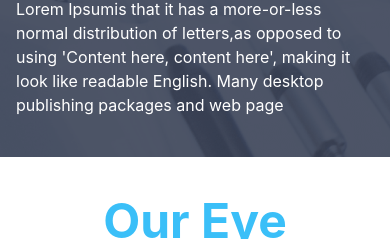
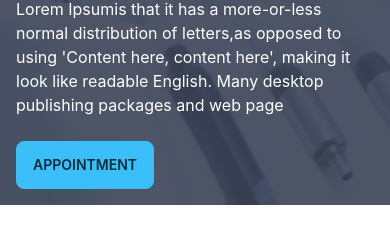
Before and after one commit to Tauhidul-IR/Eye-care-bd, a React (Create React App) app: page / in a window 390 px wide. Shown: the part 3992-4231 px from the top of the page. Built offline with nearby package versions, Linux system fonts and the light colour scheme.

Commit message:
change name

```diff
--- a/src/Components/Shared/Navbar/Navbar.js
+++ b/src/Components/Shared/Navbar/Navbar.js
@@ -44,7 +44,7 @@ const Navbar = () => {
                     </ul>
                 </div>
                 <div className="navbar-end">
-                    <Link className="btn hidden sm:flex btn-info bg-gradient-to-r from-primary to info text-xl text-white">Appointment</Link>
+                    <Link className="btn hidden sm:flex btn-info  text-xl text-white">Appointment</Link>
                 </div>
             </div>
         </div>
--- /dev/null
+++ b/src/Pages/Appointment/Appointment.js
@@ -0,0 +1,11 @@
+import React from 'react';
+
+const Appointment = () => {
+    return (
+        <div>
+
+        </div>
+    );
+};
+
+export default Appointment;
--- a/src/Pages/Home/Home.js
+++ b/src/Pages/Home/Home.js
@@ -1,11 +1,11 @@
 import React from 'react';
-import Appointment from './Appointment';
+import HomeAppointment from './HomeAppointment';
 import Banner from './Banner';
 import Consultant from './Consultant';
-import Doctors from './Doctors';
+import HomeDoctors from './HomeDoctors';
 import HomeLocation from './HomeLocation';
 import IntroClinin from './IntroClinin';
-import Services from './Services';
+import HomeServices from './HomeServices';
 import Suggestion from './Suggestion';
 
 const Home = () => {
@@ -13,11 +13,11 @@ const Home = () => {
         <div>
             <Banner></Banner>
             <HomeLocation></HomeLocation>
-            <Services></Services>
+            <HomeServices></HomeServices>
             <Consultant></Consultant>
             <IntroClinin></IntroClinin>
-            <Appointment></Appointment>
-            <Doctors></Doctors>
+            <HomeAppointment></HomeAppointment>
+            <HomeDoctors></HomeDoctors>
             <Suggestion></Suggestion>
         </div>
     );
--- a/src/Pages/Home/Appointment.js
+++ b/src/Pages/Home/HomeAppointment.js
@@ -1,8 +1,9 @@
 import React from 'react';
 import doctor from '../../images/doctor.png'
 import appointment from '../../images/appointment.png'
+import { Link } from 'react-router-dom';
 
-const Appointment = () => {
+const HomeAppointment = () => {
     return (
         <section className='mt-10' style={{ background: `url(${appointment})` }}>
             <div className="hero ">
@@ -12,6 +13,7 @@ const Appointment = () => {
                         <h1 className="text-xl font-bold text-info">Appointment</h1>
                         <h2 className='text-4xl text-white'>Make an appointment Today</h2>
                         <p className="py-6 text-white">It is a long established fact that a reader will be distracted by the readable content of a page when looking at its layout. The point of using Lorem Ipsumis that it has a more-or-less normal distribution of letters,as opposed to using 'Content here, content here', making it look like readable English. Many desktop publishing packages and web page</p>
+                        <Link to={'/appointment'} className='btn btn-info'>Appointment</Link>
                     </div>
                 </div>
             </div>
@@ -19,4 +21,4 @@ const Appointment = () => {
     );
 };
 
-export default Appointment;
+export default HomeAppointment;
--- a/src/Pages/Home/Doctors.js
+++ b/src/Pages/Home/HomeDoctors.js
@@ -1,7 +1,7 @@
 import React from 'react';
 import { Link } from 'react-router-dom';
 // allDoctors.json
-const Doctors = () => {
+const HomeDoctors = () => {
     return (
         <div className='my-10'>
             <h1 className='text-5xl font-bold text-info text-center'>Our Eye Specialists</h1>
@@ -48,4 +48,4 @@ const Doctors = () => {
     );
 };
 
-export default Doctors;
+export default HomeDoctors;
--- a/src/Pages/Home/Services.js
+++ b/src/Pages/Home/HomeServices.js
@@ -1,7 +1,7 @@
 import React, { useEffect, useState } from 'react';
 import { Link } from 'react-router-dom';
 
-const Services = () => {
+const HomeServices = () => {
     const [services, setServices] = useState([]);
 
     useEffect(() => {
@@ -32,4 +32,4 @@ const Services = () => {
     );
 };
 
-export default Services;
+export default HomeServices;
--- a/src/Pages/Home/Suggestion.js
+++ b/src/Pages/Home/Suggestion.js
@@ -18,7 +18,7 @@ const Suggestion = () => {
                                 <input type="text" name='name' placeholder="Subject" className="input input-bordered     sm:w-[450px] " />
 
                                 <textarea name='message' className="textarea sm:w-[450px] my-4 h-60" placeholder="Your Message"></textarea>
-
+                                <input className='btn btn-info w-full mb-5' type="submit" value={'Send Message'} />
                             </div>
                         </form>
                     </div>
```
